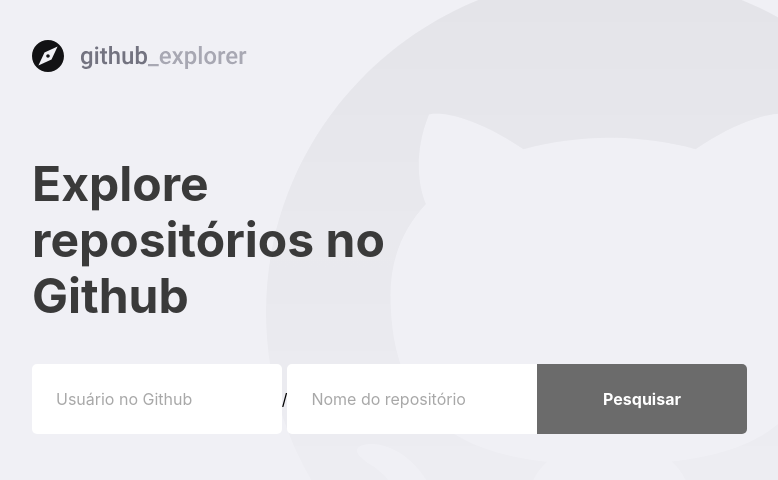
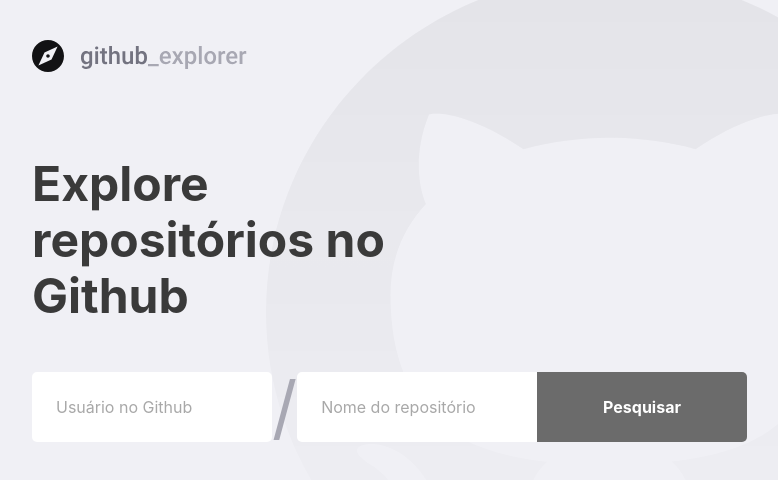
Before and after one commit to jb9dev/github_explorer, a React (Create React App) app: page / in a window 1280 px wide. Shown: the top 480 px of the page, without its empty margins (148-926 px from the left). Built offline with nearby package versions, Linux system fonts and the light colour scheme.

Commit message:
melhorando a identidade visual no erro

```diff
--- a/src/pages/Dashboard/index.tsx
+++ b/src/pages/Dashboard/index.tsx
@@ -1,4 +1,4 @@
-import React, { useState, FormEvent, useEffect } from 'react';
+import React, { useState, useEffect, FormEvent } from 'react';
 import { Link } from 'react-router-dom';
 import { FiChevronRight } from 'react-icons/fi';
 import api from '../../services/api';
@@ -17,29 +17,31 @@ interface Repository {
 }
 
 interface ShowMessage {
-  message: string;
+  text: string;
   status: string;
   autoRemove: boolean;
 }
 
 const Dashboard: React.FC = () => {
+  const messageInitialState = { text: '', status: '', autoRemove: true };
+
   const [disableSubmit, setDisableSubmit] = useState(true);
   const [repositories, setRepositories] = useState<Repository[]>([]);
   const [githubUser, setGithubUser] = useState('');
   const [repositoryName, setRepositoryName] = useState('');
-  const [message, setMessage] = useState('');
+  const [message, setMessage] = useState(messageInitialState);
   const [messageClass, setMessageClass] = useState('');
 
   useEffect(() => {
-    if (githubUser.length > 3 && repositoryName.length > 3) {
+    if (githubUser.length > 2 && repositoryName.length > 2) {
       setDisableSubmit(false)
     } else {
       setDisableSubmit(true)
     }
   }, [disableSubmit, githubUser, repositoryName])
 
-  function showMessage({ message, status, autoRemove }: ShowMessage) {
-    setMessage(message);
+  function showMessage({ text, status, autoRemove }: ShowMessage) {
+    setMessage({ text, status, autoRemove });
     setMessageClass(status);
     if (autoRemove) {
       setTimeout(() => {
@@ -51,8 +53,7 @@ const Dashboard: React.FC = () => {
   function clearMessage() {
 
     setTimeout(() => {
-      setMessage('');
-      setMessageClass('');
+      setMessage(messageInitialState);
     }, 3500)
   }
 
@@ -73,14 +74,14 @@ const Dashboard: React.FC = () => {
         setRepositories([...repositories, repository]);
         clearForm();
         showMessage({
-          message: 'Repositório adicionado com sucesso ao final da lista!',
+          text: 'Repositório adicionado com sucesso ao final da lista!',
           status: 'success',
           autoRemove: true
         });
         clearMessage();
       } catch {
         showMessage({
-          message: 'Repositório não encontrado. Por favor revise os nomes preenchidos',
+          text: 'Repositório não encontrado. Por favor revise os nomes preenchidos',
           status: 'error',
           autoRemove: false
         });
@@ -92,22 +93,24 @@ const Dashboard: React.FC = () => {
     <React.Fragment>
       <img src={logoImg} alt="Github Explorer" />
       <Title>Explore repositórios no Github</Title>
-      <Form onSubmit={handleAddRepository}>
+      <Form messageStatus={message.status} onSubmit={handleAddRepository}>
         <input
           name="githubUser"
           autoFocus={true}
           value={githubUser}
           onChange={({target}) => setGithubUser(target.value)}
+          onBlur={clearMessage}
           placeholder="Usuário no Github" />
-        <span className='bar-disableSubmitseparator'>/</span>
+        <span className='bar-separator'>/</span>
         <input
           name="githubRepository"
           value={repositoryName}
           onChange={({target}) => setRepositoryName(target.value)}
+          onBlur={clearMessage}
           placeholder="Nome do repositório" />
         <button disabled={disableSubmit} type="submit">Pesquisar</button>
       </Form>
-      <Message className={messageClass}>{message}</Message>
+      <Message className={messageClass}>{message.text}</Message>
       <Repositories>
       {
         repositories.map(repository => (
--- a/src/pages/Dashboard/styles.ts
+++ b/src/pages/Dashboard/styles.ts
@@ -1,9 +1,13 @@
-import styled from 'styled-components';
+import styled, { css } from 'styled-components';
 import { shade, grayscale } from 'polished';
 
 import { colors } from '../../global/variables';
 
 const { dark, dark2, green, grey, grey2, grey3, light, red } = colors;
+
+interface FormProps {
+  messageStatus: string;
+}
 
 export const Title = styled.h1`
   max-width: 450px;
@@ -13,7 +17,7 @@ export const Title = styled.h1`
   line-height: 56px;
 `;
 
-export const Form = styled.form`
+export const Form = styled.form<FormProps>`
   display: flex;
   max-width: 715px;
   margin-top: 40px;
@@ -74,6 +78,10 @@ export const Form = styled.form`
       background: ${grayscale(green)};
       cursor: not-allowed;
     }
+
+    ${({messageStatus}) => messageStatus === 'error' && css`
+      background-color: ${red};
+    `}
 
     @media (min-width: 1024px) {
       width: 210px;
```
